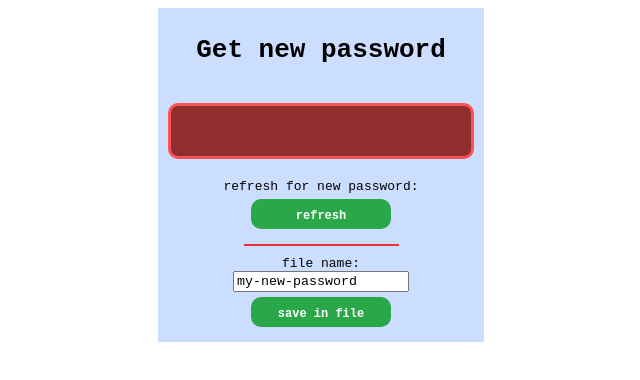
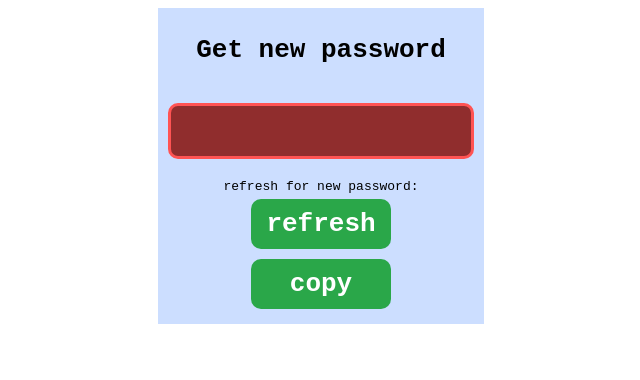
Before and after one commit to helikopterelidojosa/password-generator, a plain HTML site: page index.html in a window 1280 px wide. Shown: the whole page, without its empty margins (319-959 px from the left). Drawn offline with Linux system fonts and the light colour scheme.

Commit message:
changed save file with Copy

```diff
--- a/app.js
+++ b/app.js
@@ -1,18 +1,6 @@
-
-function saveTextAsFile() {
-    var textToWrite = document.getElementById("string").value;
-    var textFileAsBlob = new Blob([textToWrite], {type:'text/plain'});
-    var fileNameToSaveAs = document.getElementById("fileNameToSaveAs").value;
-    var downloadLink = document.createElement("a");
-    downloadLink.download = fileNameToSaveAs;
-    downloadLink.href = window.webkitURL.createObjectURL(textFileAsBlob);
-    downloadLink.click();
-}
-
-
 function getString(){
     var randomString = function(length) {
-        var text = "";
+        var text = "!";
         var possible = "ABCDEFGHIJKLMNOPQRSTUVWXYZabcdefghijklmnopqrstuvwxyz0123456789!@#$%^&*()_+";
 
         for (var i = 0; i < length; i++)
@@ -24,4 +12,30 @@ function getString(){
     document.getElementById("refresh").addEventListener("click", function() {
         document.getElementById("string").innerHTML = randomString(15);
     });
+
+    document.getElementById("message").style.display = "none";
 }
+
+
+
+
+
+function copyString(ourString) {
+    if(!ourString) {
+        return;
+    }
+   let stringText = ourString.innerText;
+   let temp = document.createElement("input");
+   let idText = "ok1234"
+   temp.setAttribute("id", idText);
+   temp.setAttribute("value", stringText);
+    document.body.appendChild(temp);
+    temp.select();
+   document.execCommand('copy');
+   document.body.removeChild(temp);
+   document.getElementById("message").style.display = "block";
+}
+
+document.getElementById("copy-text-btn").onclick = function() {
+      copyString(document.getElementById("string"));
+   }
--- a/index.html
+++ b/index.html
@@ -21,11 +21,14 @@
 
 refresh for new password:
 <button id="refresh" onclick="getString()">refresh</button>
-<hr>
-<!-- enter file name  -->
-file name:
-<input type="text" id="fileNameToSaveAs" value="my-new-password">
-<button id="get-file" onclick="saveTextAsFile()">save in file</button>
+
+<!-- button copy -->
+<pre id="message" style="display: none;">Copied!</pre>
+<button id="copy-text-btn" onclick="copyString()">copy</button>
+<!-- javascript function copy string -->
+<script>
+
+</script>
     </div>
     <script src="./app.js"></script>
 </body>
--- a/style.css
+++ b/style.css
@@ -40,9 +40,10 @@ button{
     border: none;
     border-radius: 10px;
     padding: 10px;
-    font-size: 12px;
+
+    font-size: 26px;
     font-weight: bold;
     width: 140px;
-    height: 30px;
+    height: auto;
     margin: 5px;
 }
```
